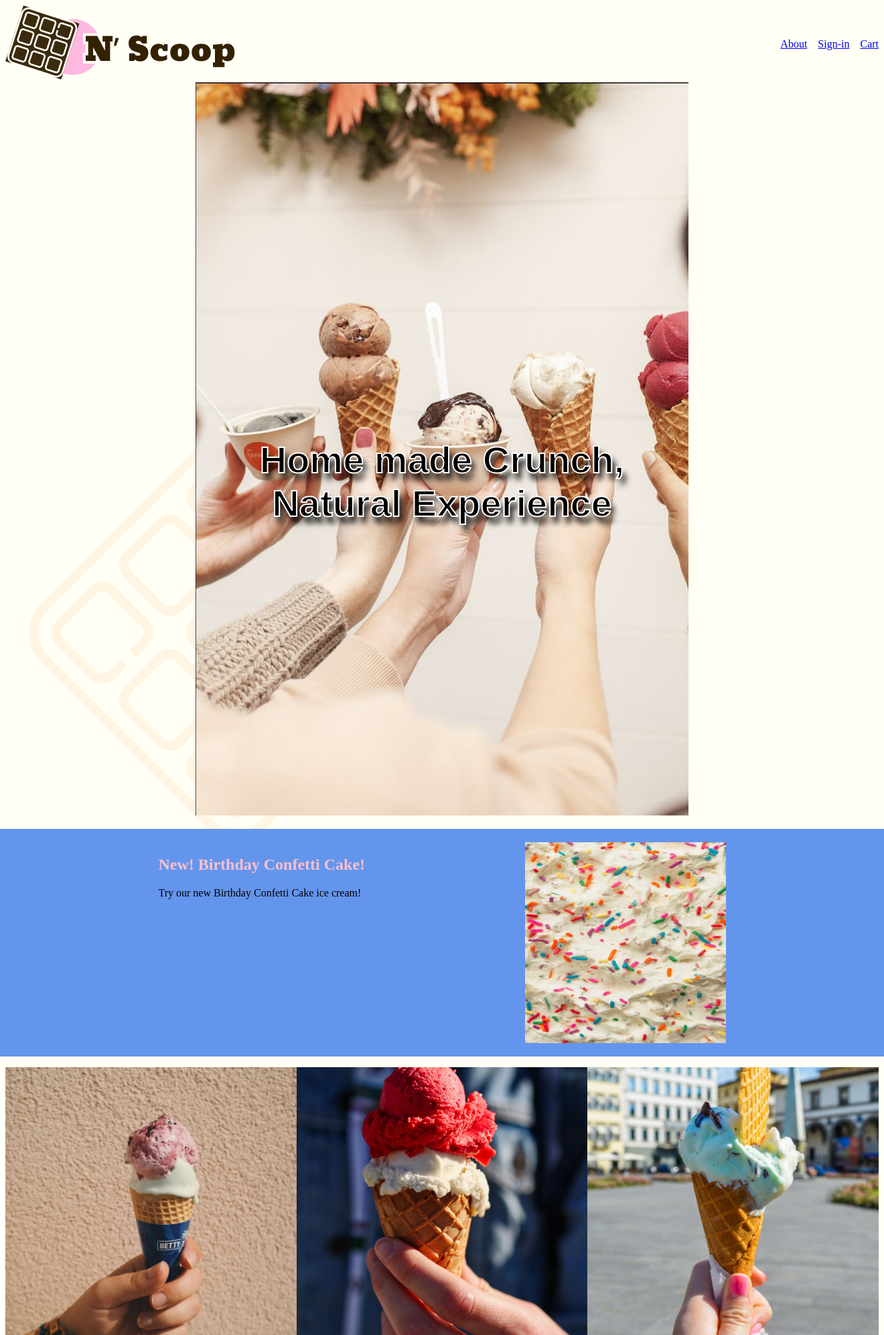
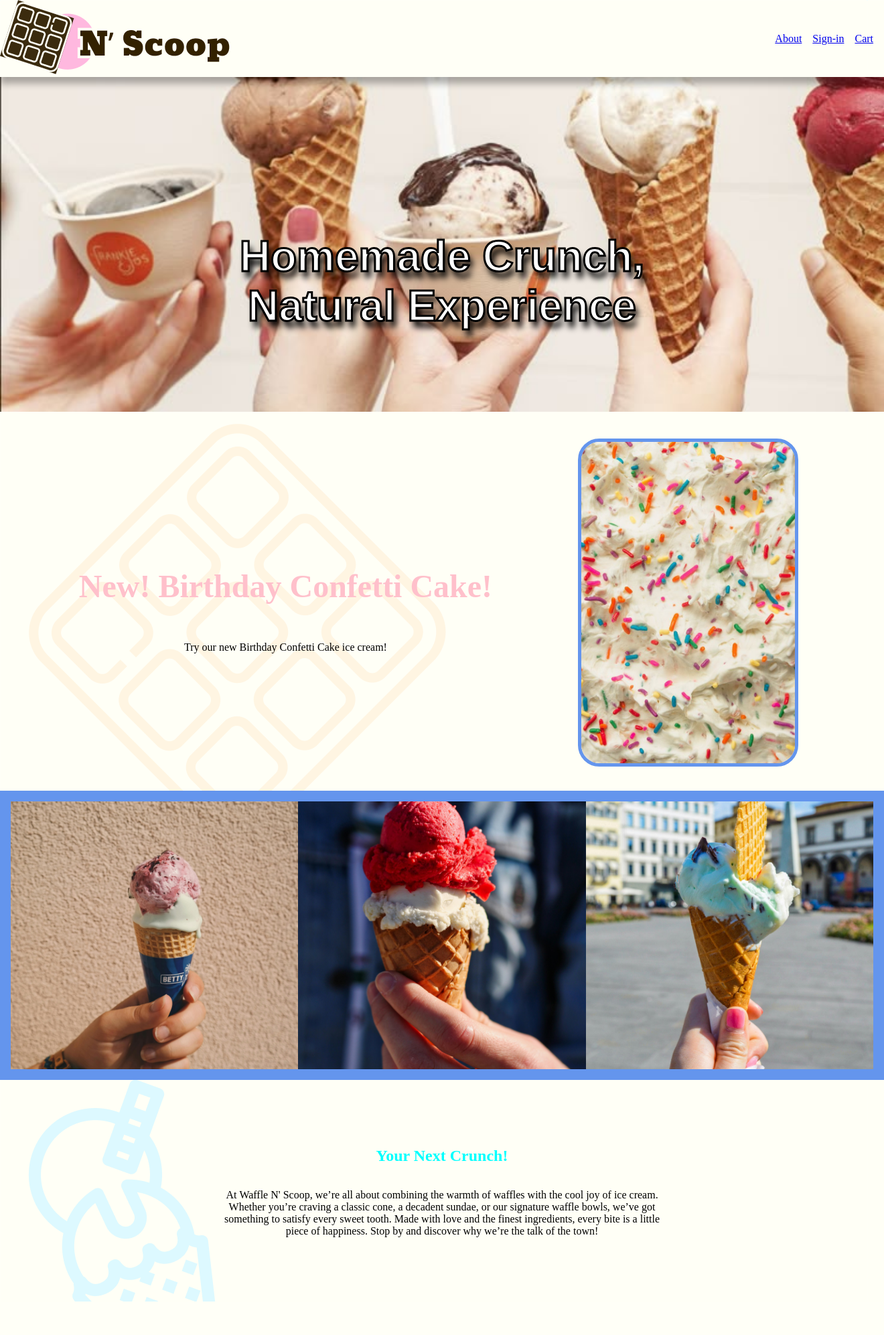
Before and after one commit to RosarioManny/Waffles-N-Scoop_IND, a Flask app: page / in a window 1320 px wide; the page is wider, and only the part inside the window is pictured. Shown: that part at 67% size. After the commit the page ends 1944 px from the top of that part, so only its background shows below. Run offline with Flask 3, Linux system fonts and the light colour scheme.

Commit message:
90% Home Complete

```diff
--- a/static/style.css
+++ b/static/style.css
@@ -1,24 +1,38 @@
 body {
+  margin:0;
   height: 100vh;
   background: azure;
   background-image: url("../static/images/BG-General.png");
 }
-/* Nav Content */
+/* <<<<<<<<<<<<<<< NAV CONTENT >>>>>>>>>>>>>>>>*/
+nav {
+  box-shadow: 0px 10px 10px rgba(0, 0, 0, .3);
+}
 .nav-container ul {
   display: flex;
   gap: 1rem;
   align-items: center;
   list-style-type: none;
+  margin: 1rem;
 }
 .nav-container {
     display: flex;
     flex-flow: wrap row;
     justify-content: space-between;
 }
-/* Header Content */
+
+/* <<<<<<<<<<<<<<< HEADER CONTENT >>>>>>>>>>>>>>>>*/
 .header-section {
   position: relative;
   text-align: center;
+  margin: 0;
+  z-index: -1;
+}
+
+.header-section img {
+  width: 100vw;
+  object-fit: cover;
+  height: 500px;
 }
 
 .header-text {
@@ -27,28 +41,52 @@ body {
   left: 50%;
   transform: translate(-50%, -50%);
   font-family: Arial, Helvetica, sans-serif;
-  font-size: 3.5rem;
-  text-shadow: 5px 10px 10px;
-  -webkit-text-stroke: 2px white;
+  color: white;
+  font-size: 4rem;
+  text-shadow: 5px 10px 10px black;
+  -webkit-text-stroke: 3px black;
 }
 
 .header-pink {
   color: pink;
   text-align: center;
+  font-size: 3rem;
 }
+
+.header-blue {
+  color: aqua;
+  text-align: center;
+}
+
+/* <<<<<<<<<<<<<<< PRODUCT CONTENT >>>>>>>>>>>>>>>>*/
+
 .product-section {
   display: flex;
   justify-content: space-evenly;
-  background-color: cornflowerblue;
+  margin: 1rem -10px;
+  padding: 20px 0;
+}
+
+.product-section div {
+  display: flex;
+  flex-direction: column;
+  justify-content: center;
+  text-align: center;
   margin: 1rem -10px;
   padding: 20px 0;
 }
 .product-section img {
-  width: 300px;
-  height: 300px;
+  border-radius: 2rem;
+  border: 5px solid cornflowerblue;
+  height: 60vh;
+  object-fit: contain;
 }
 
 /* <<<<<<<<<<<<<<< CAROUSEL CONTENT >>>>>>>>>>>>>>>>*/
+.gallery-section {
+  background-color: cornflowerblue;
+  padding: 1rem;
+}
 .carousel {
   width: 100%;
   position: relative;
@@ -69,8 +107,8 @@ body {
 .carousel-item {
   flex: 0 0 33.33%;
   box-sizing: border-box;
-  /* transition: 200ms opacity ease-in-out;
-  transition-delay: 200ms; */
+  transition: 200ms opacity ease-in-out;
+  transition-delay: 200ms;
 }
 /* Shown image */
 .carousel-item[data-active] {
@@ -117,3 +155,15 @@ body {
 .carousel-button.next {
   right: 26%;
 }
+/* <<<<<<<<<<<<<<< CTA CONTENT >>>>>>>>>>>>>>>>*/
+
+.CTA-section {
+  padding: 5rem 0;
+  display: flex;
+  flex-direction: column;
+  align-items: center;
+}
+.CTA-section p {
+  text-align: center;
+  width: 50vw;
+}
--- a/templates/home.html
+++ b/templates/home.html
@@ -9,7 +9,7 @@ Waffles N' ScoopLanding
   <!-- Header -->
   <section class="header-section">
     <img src="/static/images/friends_and_ice_cream.jpeg" alt="">
-    <h1 class="header-text">Home made Crunch, Natural Experience</h1>
+    <h1 class="header-text">Homemade Crunch, Natural Experience</h1>
   </section>
   <!-- Product -->
   <section class="product-section">
@@ -24,8 +24,6 @@ Waffles N' ScoopLanding
   <!-- Gallery -->
   <section class="gallery-section" aria-label="Gallery">
     <div class="carousel" data-carousel>
-      <!-- <button class="carousel-button prev" data-carousel-button="prev">&#9664;</button>
-      <button class="carousel-button next" data-carousel-button="next">&#9654;</button> -->
       <ul data-slides>
         <li class="carousel-item" data-active>
           <img src="/static/images/pexels-brigitte-tohm-36757-171255.jpg" alt="">
@@ -47,13 +45,13 @@ Waffles N' ScoopLanding
   </section>
   <!-- Call-to-Action -->
   <section class="CTA-section">
-    <!-- <h2 class="header-blue">Your Next Crunch!</h2>
+    <h2 class="header-blue">Your Next Crunch!</h2>
     <p>
       At Waffle N' Scoop, we’re all about combining the warmth of waffles with the cool joy of ice cream.
       Whether you’re craving a classic cone, a decadent sundae, or our signature waffle bowls, we’ve got something
       to satisfy every sweet tooth. Made with love and the finest ingredients, every bite is a little piece of happiness.
       Stop by and discover why we’re the talk of the town!
-    </p> -->
+    </p>
   </section>
 </div>
 {% endblock %}
--- a/templates/layout.html
+++ b/templates/layout.html
@@ -7,7 +7,8 @@
   <title>Waffle N' Scoop</title>
 </head>
 <body>
-  <nav class="nav-container">
+  <nav >
+    <div class="nav-container">
       <div class="nav-logo-container">
         <a href="/"><img src="../static/images/Waffle-N-Scoope-Logo.png" alt="Logo"></a>
       </div>
@@ -16,6 +17,7 @@
         <li class="nav-item"><a class="nav-link"href="/sign-in">Sign-in</a></li>
         <li class="nav-item"><a class="nav-link"href="/cart">Cart</a></li>
       </ul>
+    </div>
   </nav>
   <main>
     {% block main %}{% endblock %}
```
